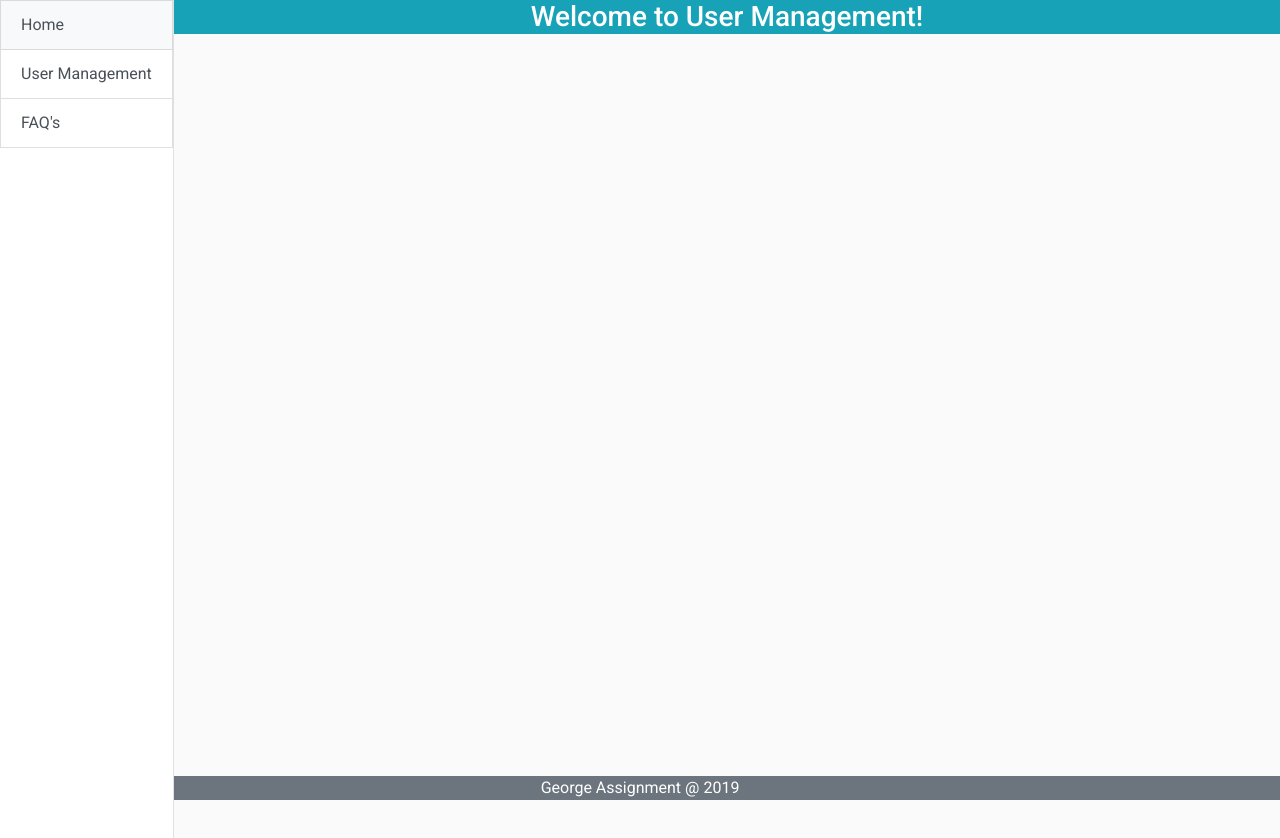
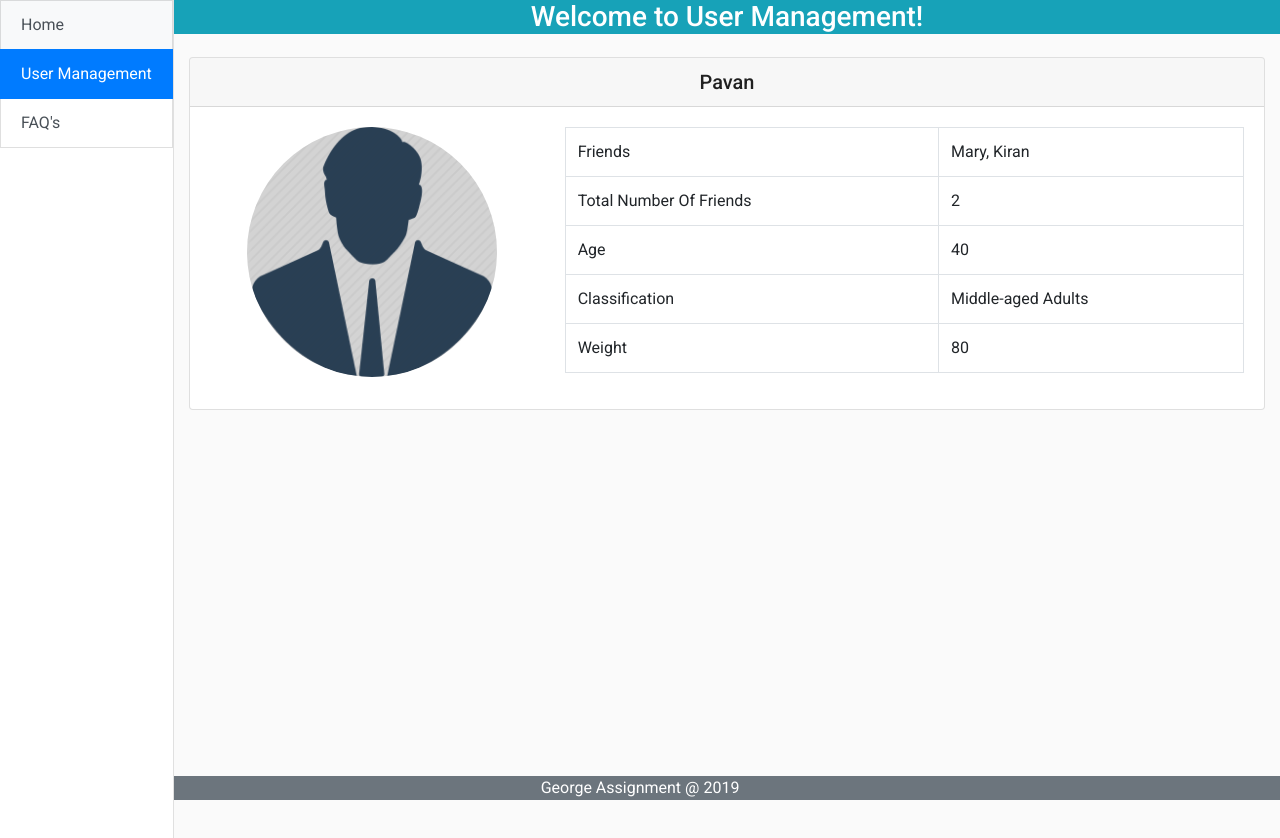
Before and after one commit to GeorgeAnanthSoosai/userManagement, an Angular app: page /user-home/1 in a window 1280 px wide. Before the commit this address led to /. Shown: the top 838 px of the page. Built offline with nearby package versions, Linux system fonts and the light colour scheme.

Commit message:
adding pipes

```diff
--- a/src/app/app-routing.module.ts
+++ b/src/app/app-routing.module.ts
@@ -14,7 +14,7 @@ const routes: Routes = [
     path: 'user-home', component: UserHomeComponent
   },
   {
-    path: 'user-details/:id',
+    path: 'user-home/:id',
     component: UserDetailsComponent
   },
   {
--- a/src/app/app.module.ts
+++ b/src/app/app.module.ts
@@ -13,6 +13,8 @@ import { UserHomeComponent } from './user/user-home/user-home.component';
 import { UserDetailsComponent } from './user/user-details/user-details.component';
 import { UserProfileChartComponent } from './user/user-profile-chart/user-profile-chart.component';
 import { FaqComponent } from './user/faq/faq.component';
+import { AgeClasificationPipe } from './user/pipes/age-clasification.pipe';
+import { FriendsFilterPipe } from './user/pipes/friends-filter.pipe';
 
 
 @NgModule({
@@ -22,7 +24,9 @@ import { FaqComponent } from './user/faq/faq.component';
     UserHomeComponent,
     UserDetailsComponent,
     UserProfileChartComponent,
-    FaqComponent
+    FaqComponent,
+    AgeClasificationPipe,
+    FriendsFilterPipe
   ],
   imports: [
     BrowserModule,
--- /dev/null
+++ b/src/app/user/pipes/age-clasification.pipe.ts
@@ -0,0 +1,23 @@
+import { Pipe, PipeTransform } from '@angular/core';
+
+@Pipe({
+  name: 'ageClasification'
+})
+export class AgeClasificationPipe implements PipeTransform {
+
+  transform(value: any, args?: any): any {
+    if(value < 13) {
+      return "Kid"
+    } else if(value <= 18) {
+      return "Teenagers";
+    } else if(value <= 35 ) {
+      return "Adult"
+    } else if( value <= 55) {
+      return "Middle-aged Adults"
+    } else {
+      return "Senior Citizen"
+    }
+    return "";
+  }
+
+}
--- /dev/null
+++ b/src/app/user/pipes/friends-filter.pipe.ts
@@ -0,0 +1,12 @@
+import { Pipe, PipeTransform } from '@angular/core';
+
+@Pipe({
+  name: 'friendsFilter'
+})
+export class FriendsFilterPipe implements PipeTransform {
+
+  transform(value: any, args?: any): any {
+    return value.join(", ")
+  }
+
+}
--- a/src/app/user/user-details/user-details.component.html
+++ b/src/app/user/user-details/user-details.component.html
@@ -2,19 +2,27 @@
   <h5 class="card-header text-center">{{userDetails.name}}</h5>
   <div class="card-body">
     <div class="row">
-      <div class="col-sm-6 text-center">
+      <div class="col-sm-4 text-center">
           <img class="user-image-align" src="assets/user_icon.png">
       </div>
-      <div class="col-sm-6">
+      <div class="col-sm-8">
         <table class="table table-bordered">
           <tbody>
             <tr>
               <td>Friends</td>
-              <td>{{userDetails.friends}}</td>
+              <td>{{userDetails.friends | friendsFilter}}</td>
+            </tr>
+            <tr>
+                <td>Total Number Of Friends</td>
+                <td>{{userDetails.friends.length}}</td>
             </tr>
             <tr>
               <td>Age</td>
               <td>{{userDetails.age}}</td>
+            </tr>
+            <tr>
+                <td>Classification</td>
+                <td>{{userDetails.age | ageClasification}}</td>
             </tr>
             <tr>
                 <td>Weight</td>
--- a/src/app/user/user-details/user-details.component.scss
+++ b/src/app/user/user-details/user-details.component.scss
@@ -1,5 +1,5 @@
 .user-image-align {
     background-color: lightgrey;
     border-radius: 50%;
-    height: 300px;
+    height: 250px;
 }
--- a/src/app/user/user-home/user-home.component.html
+++ b/src/app/user/user-home/user-home.component.html
@@ -27,7 +27,7 @@
           <tbody>
             <tr *ngFor="let user of (userProfileList | async); let userIdex = index">
               <th scope="row">{{user.name}}</th>
-              <td>{{user.friends}}</td>
+              <td>{{user.friends | friendsFilter}}</td>
               <td>{{user.age}}</td>
               <td>{{user.weight}}</td>
               <td>
--- a/src/app/user/user-home/user-home.component.ts
+++ b/src/app/user/user-home/user-home.component.ts
@@ -64,7 +64,7 @@ export class UserHomeComponent implements OnInit, AfterViewInit {
   }
 
   navigateToUserDetails(index: number) {
-    this.router.navigate(['user-details', index]);
+    this.router.navigate(['user-home', index]);
   }
 
 }
```
Also changed, not shown: 2 other files (tests, documents, lock files or other folders).
